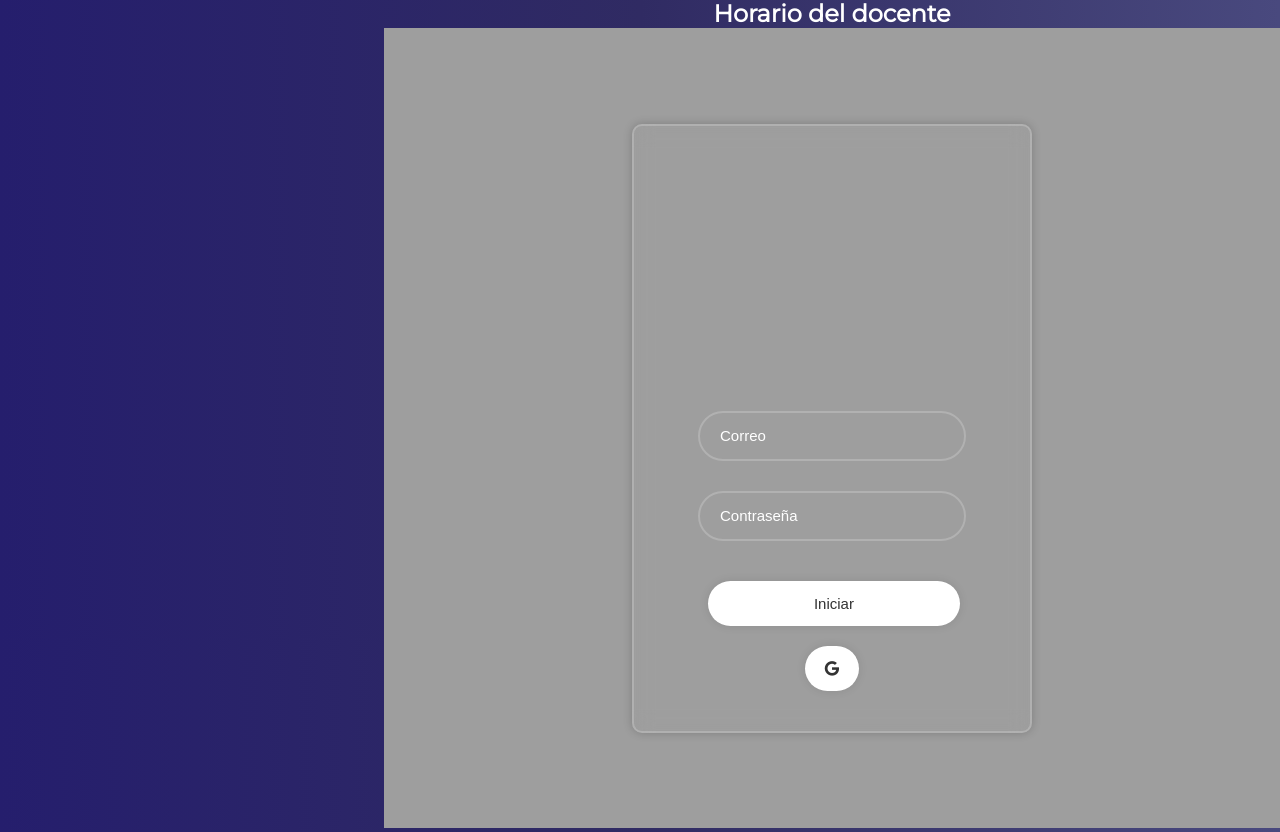
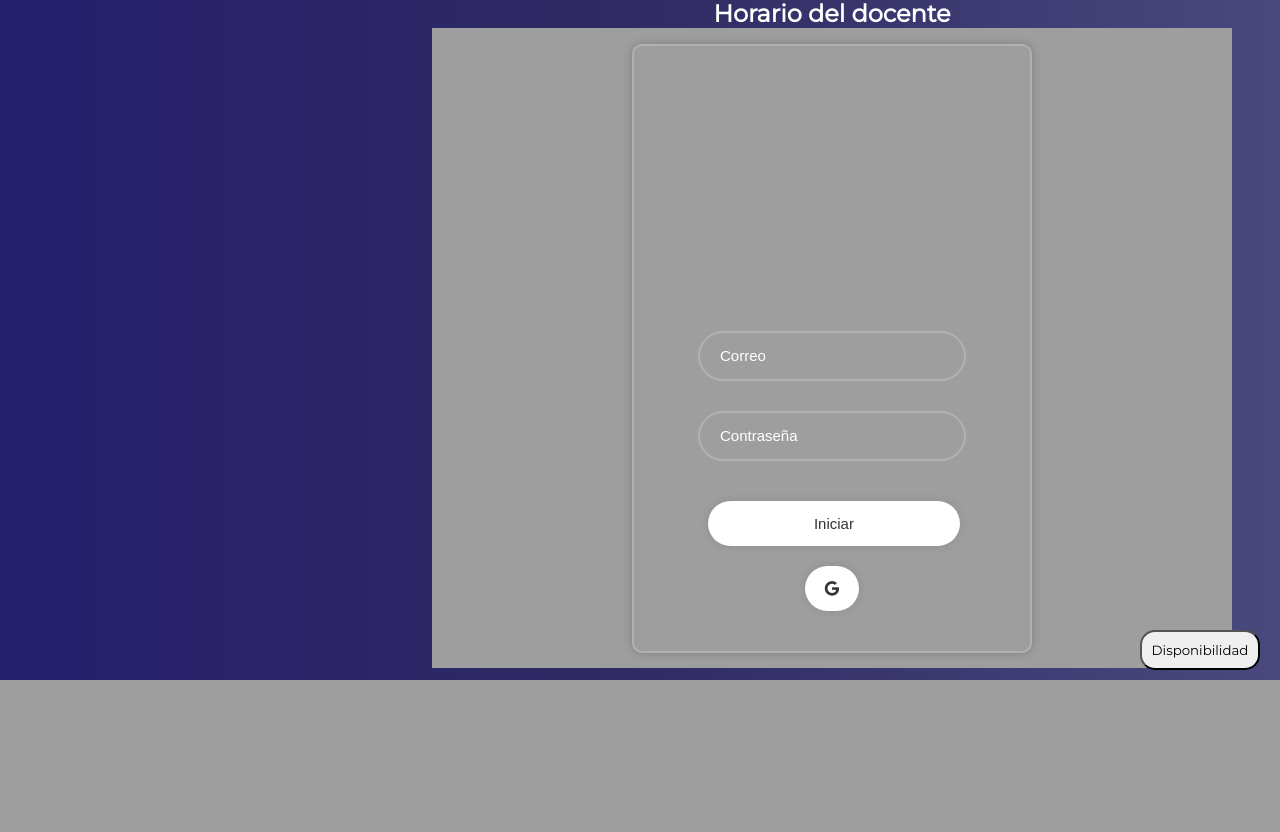
Before and after one commit to miguelinux/ACHD, a Flask app: template src/templates/docentes.html in a window 1280 px wide. Shown: the part 120-952 px from the top of the page. After the commit the page ends 800 px from the top, so only its background shows below. Run offline with Flask 3, Linux system fonts and the light colour scheme; the template is opened without the code that fills it, so the values that code supplies are empty; parts of the project's set-up code (start-up, migrations or seed data) failed here and were passed over; some libraries are stand-ins or nearby versions; grey boxes are pictures that could not be loaded.

Commit message:
se agrega la extraccion de disponibilidad de docentes

```diff
--- a/src/models/tables_db.py
+++ b/src/models/tables_db.py
@@ -1,5 +1,4 @@
 from extensions import db
-from flask_sqlalchemy import SQLAlchemy
 from sqlalchemy.dialects.mysql import INTEGER, CHAR, VARCHAR, BOOLEAN, JSON
 from sqlalchemy.orm import relationship
 
--- a/src/templates/docentes.html
+++ b/src/templates/docentes.html
@@ -48,7 +48,8 @@
         max-height: 75vh;
         overflow-y: auto;
     }
-    .docentes::-webkit-scrollbar{
+
+    .docentes::-webkit-scrollbar {
         width: 9px;
     }
 
@@ -68,22 +69,35 @@
         color: black;
     }
 
-    #contenedor {
-        width: 100%;
-        /* Ancho del div contenedor */
-        height: 100vh;
-        /* Alto del div contenedor TOTAL */
+
+    #contenedor iframe {
+        height: 80vh;
+        /* Establece la altura del iframe igual al alto de la ventana del navegador */
+        width: 100vh;
+        /* Ocupa todo el ancho disponible */
         border: none;
-        /* Borde para el div contenedor */
+        /* Sin borde para el iframe */
+        overflow: hidden;
+        /* Oculta el contenido que exceda el tamaño del iframe */
     }
 
-    iframe {
-        width: 100%;
-        /* Para que el iframe ocupe todo el ancho del contenedor */
-        height: 100%;
-        /* Para que el iframe ocupe todo el alto del contenedor */
+    .exportbtn {
+        width: 120px;
+        height: 40px;
+        margin-left: 10px;
+        margin-right: 10px;
+        border-radius: 15px;
+        transition: .5s;
+        position: fixed;
+        bottom: 10px;
+        right: 10px;
+        z-index: 9999;
+    }
+
+    .exportbtn:hover {
+        background-color: #37109b;
         border: none;
-        /* Sin borde para el iframe */
+        color: white;
     }
 </style>
 
@@ -118,6 +132,7 @@
 
         </div>
 
+        <button class="exportbtn" id="exportarBtn">Disponibilidad</button>
 
     </div>
 
@@ -142,7 +157,41 @@
 </div>
 
 
-
+<script>
+    document.addEventListener('DOMContentLoaded', function () {
+        document.getElementById('exportarBtn').addEventListener('click', function () {
+            fetch('/export/disponibilidades', {
+                method: 'POST',
+                headers: {
+                    'Content-Type': 'application/json'
+                },
+                body: JSON.stringify({
+                    // Aquí puedes agregar cualquier dato adicional que desees enviar al servidor
+                })
+            })
+                .then(response => {
+                    if (response.ok) {
+                        return response.blob();  // Convertir la respuesta a blob
+                    } else {
+                        throw new Error('Error al exportar datos');
+                    }
+                })
+                .then(blob => {
+                    const url = window.URL.createObjectURL(blob);
+                    const a = document.createElement('a');
+                    a.style.display = 'none';
+                    a.href = url;
+                    a.download = 'exportacion_grupos.xlsx';  // El nombre del archivo
+                    document.body.appendChild(a);
+                    a.click();
+                    window.URL.revokeObjectURL(url);
+                })
+                .catch(error => {
+                    console.error('Error al exportar datos:', error);
+                });
+        });
+    });
+</script>
 
 
 
```
Also changed, not shown: src/routes/jefe.py (+75 -0 lines).
